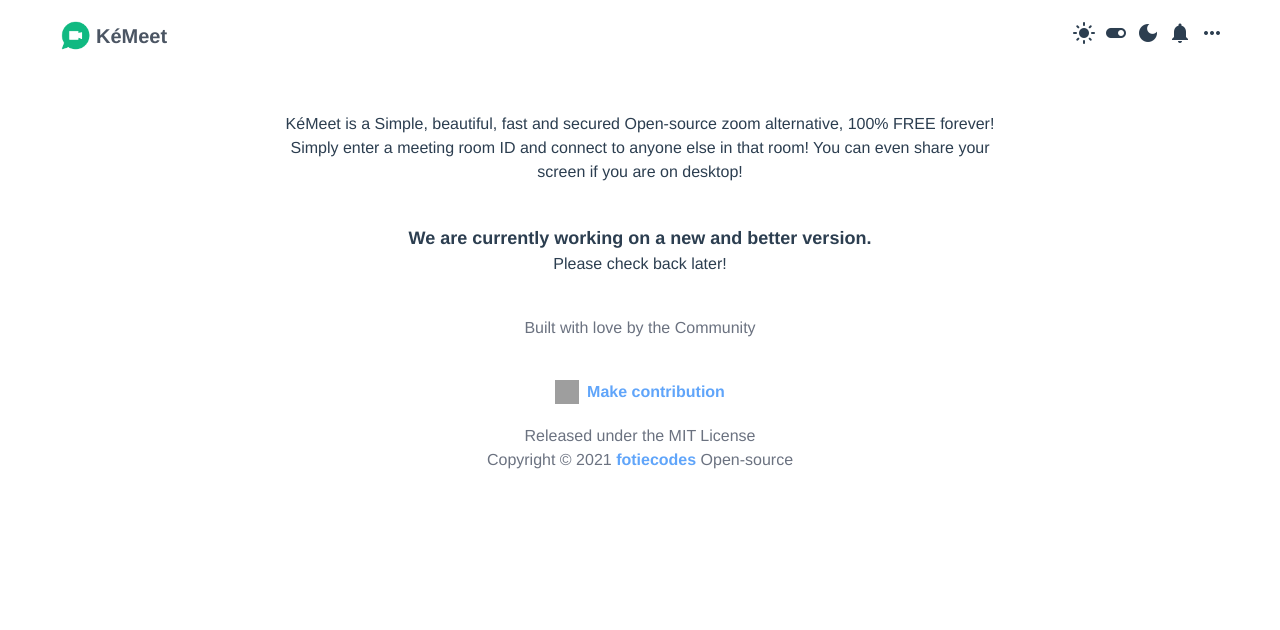
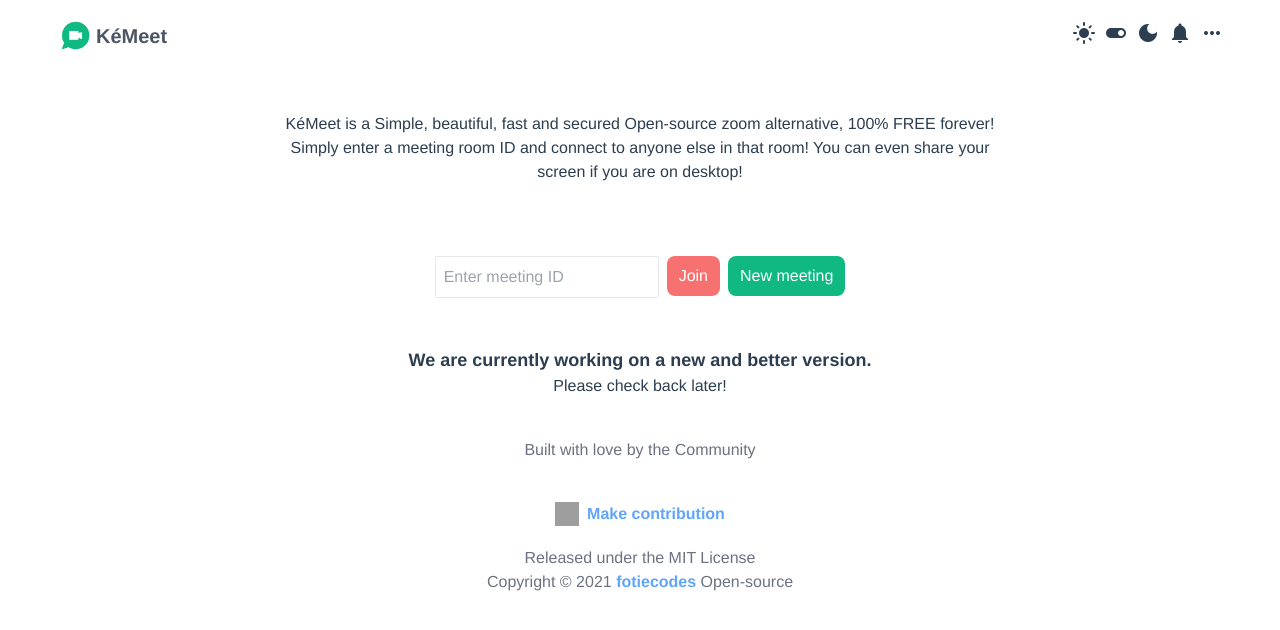
Before and after one commit to clevaway/kemeet, a Vue app: page / in a window 1280 px wide. Shown: the top 630 px of the page. Built offline with nearby package versions, Linux system fonts and the light colour scheme; grey boxes are pictures that could not be loaded; what vue-webrtc would draw is missing.

Commit message:
style(Home.vue): remove commented out code block and fix indentation

```diff
--- a/src/views/Home.vue
+++ b/src/views/Home.vue
@@ -5,7 +5,7 @@
       <div class="w-7/12 mx-auto">
         {{ $t("introText") }}
       </div>
-      <!-- <div class="flex flex-wrap justify-center mt-16 space-x-2">
+      <div class="flex flex-wrap justify-center mt-16 space-x-2">
         <div class="flex flex-col mt-2 mb-2">
           <input
             class="w-56 p-2 border rounded-sm"
@@ -37,13 +37,13 @@
                 bg-green-500
                 rounded-lg
               "
-              :to="`/${$i18n.locale}/room/${newMeetingRoomId}`"
+              :to="`/room/${newMeetingRoomId}`"
             >
               {{ $t("meetingStart.newMeeting") }}
             </router-link>
           </div>
         </div>
-      </div> -->
+      </div>
       <div class="mt-10">
         <div class="font-bold text-lg">
           We are currently working on a new and better version.
```
